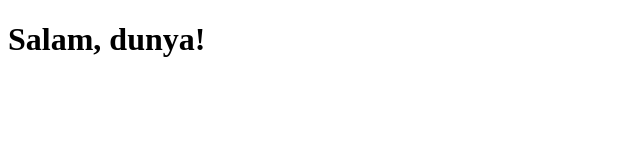
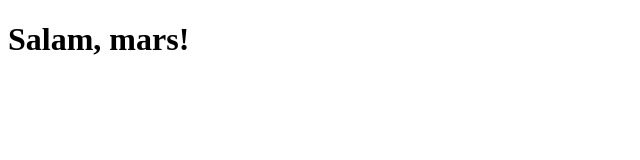
Before and after one commit to codeldu/git102, a plain HTML site: page index.html in a window 1280 px wide. Shown: the full height of the page, 0-640 px from the left. Drawn offline with Linux system fonts and the light colour scheme.

Commit message:
develop init commit

```diff
--- a/index.html
+++ b/index.html
@@ -7,6 +7,6 @@
     <title>Document</title>
 </head>
 <body>
-    <h1>Salam, dunya!</h1>
+    <h1>Salam, mars!</h1>
 </body>
 </html>
```
